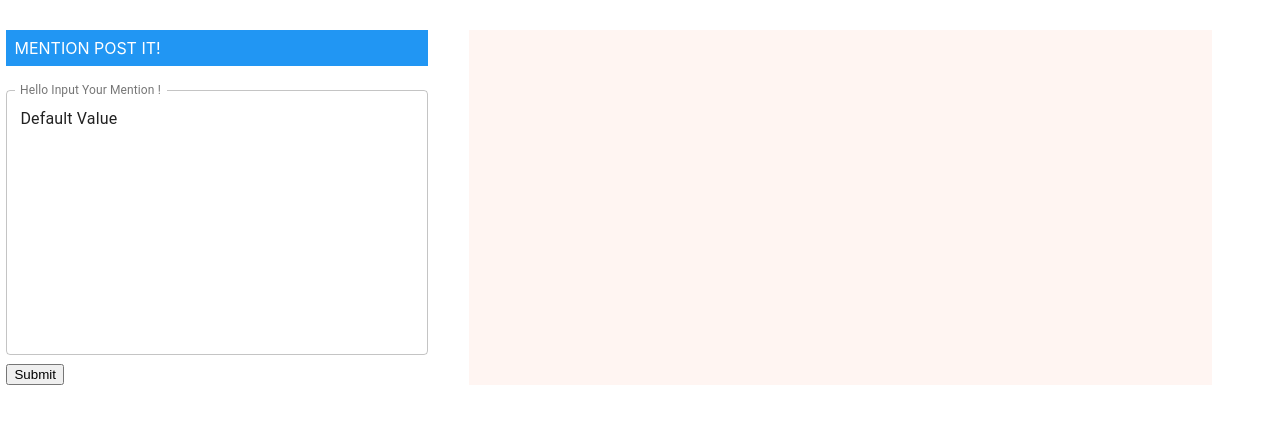
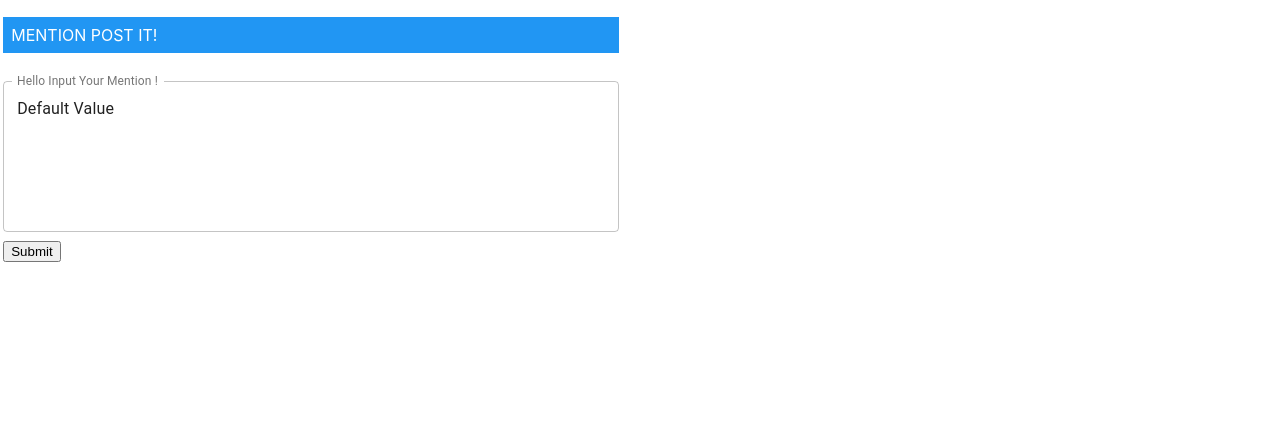
Before and after one commit to bluetoonist/react-repo, a React (Create React App) app: page / in a window 1280 px wide. Shown: the top 424 px of the page. Built offline with nearby package versions, Linux system fonts and the light colour scheme.

Commit message:
[U] Two Column Layout Update

```diff
--- a/src/App.js
+++ b/src/App.js
@@ -1,10 +1,42 @@
+import React,{useState} from 'react';
+import { makeStyles } from "@material-ui/core/styles"
+import Paper from '@material-ui/core/Paper';
+import Grid from '@material-ui/core/Grid';
 
 import MentionCrt from "./layouts/MentionCrt.js"
+import MentionBrd from "./layouts/MentionBrd.js"
+
+const useStyles = makeStyles((theme) => ({
+  root: {
+    flexGrow: 1,
+  },
+  paper: {
+    padding: theme.spacing(2),
+    height : "100%",
+    textAlign: 'center',
+    color: theme.palette.text.secondary,
+  },
+}));
+
 function App() {
+  const classes = useStyles();
+
+  const [userText, setuserText] = useState([])
+
   return (
     <>
-      <MentionCrt/>
+    <Grid container spacing={2}>
+        <Grid item xs={6}>
+          <MentionCrt setData={setuserText}/>
 
+        </Grid>
+
+        <Grid item xs={6}>
+
+          <MentionBrd useData={userText}/>
+        </Grid>
+
+      </Grid>
     </>
 
     );
--- /dev/null
+++ b/src/layouts/MentionBrd.js
@@ -0,0 +1,52 @@
+import React from 'react';
+import { makeStyles } from '@material-ui/core/styles';
+import Card from '@material-ui/core/Card';
+import CardActionArea from '@material-ui/core/CardActionArea';
+import CardActions from '@material-ui/core/CardActions';
+import CardContent from '@material-ui/core/CardContent';
+import CardMedia from '@material-ui/core/CardMedia';
+import Button from '@material-ui/core/Button';
+import Typography from '@material-ui/core/Typography';
+
+const useStyles = makeStyles({
+    root: {
+        maxWidth: "90%",
+        marginBottom:"3%"
+    },
+    media: {
+        height: 140,
+    },
+});
+
+
+
+function MentionBrd(props) {
+    const classes = useStyles();
+
+    return (
+
+        <>
+            {props.useData.slice(0).reverse().map((index,unique) => (
+
+                <Card className={classes.root} key={unique}>
+                    <CardActionArea>
+                        <CardContent>
+
+                            <Typography gutterBottom variant="h5" component="h2">
+                                Lizard
+                            </Typography>
+                            <Typography variant="body2" color="textSecondary" component="p">
+                                {index}
+                            </Typography>
+                        </CardContent>
+                    </CardActionArea>
+
+                </Card>
+
+
+            ))}
+        </>
+
+    )
+}
+export default MentionBrd;
--- a/src/layouts/MentionCrt.js
+++ b/src/layouts/MentionCrt.js
@@ -7,7 +7,7 @@ import React,{createContext,useState} from 'react';
 import { makeStyles } from "@material-ui/core/styles"
 import { Grid, Box, Container, TextField,Button } from "@material-ui/core"
 
-export const userText =  createContext()
+export const userContext =  createContext()
 
 
 const useStyles = makeStyles((theme) => ({
@@ -19,11 +19,7 @@ const useStyles = makeStyles((theme) => ({
         marginRight: "2%",
         marginLeft: "0.5%"
     },
-    mentionbrd: {
-        height: "100%",
-        marginLeft: "1%",
-        background: "#fff5f2"
-    },
+
     mentionbox : {
         marginTop:"2%"
     }
@@ -33,60 +29,43 @@ const useStyles = makeStyles((theme) => ({
 
 
 
-export default function MentionCrt() {
+export default function MentionCrt(props) {
 
     const [saveData,setsaveData] = useState([]);
-    const revDataSet = Array();
 
     const classes = useStyles();
+
     const getTextDate = (e) => {
         e.preventDefault();
+        const usertext = e.target[0].value;
+        setsaveData([...saveData,usertext])
+        props.setData(saveData)
 
-        const usertext = e.target[0].value;
-        console.log(usertext)
-
-        // setsaveData([...saveData,usertext])
-        revDataSet.push(userText);
-        console.log(revDataSet)
     }
-
-
 
     return (
         // Mention Create BOx
         <Grid container spacing={1} className={classes.root}>
 
-            <Grid item xs={12} sm={4} className={classes.mentioncrt}>
+            <Grid item xs={12} sm={12} className={classes.mentioncrt}>
                 <Box bgcolor="info.main" color="info.contrastText" p={1}>
                     MENTION POST IT!
-          </Box>
+                 </Box>
                 <form className={classes.root} noValidate autoComplete="off" onSubmit={getTextDate}>
                     <TextField
 
                         id="standard-full-width"
                         label="Hello Input Your Mention !"
                         multiline
-                        rows={12}
+                        rows={6}
                         defaultValue="Default Value"
                         variant="outlined"
                         margin="normal"
                         fullWidth
                     />
-                 <input type="submit" value="Submit"/>
+                    <input type="submit" value="Submit"/>
                 </form>
-
             </Grid>
-
-            {/* Mention Monitor Layout */}
-            <Grid item xs={12} sm={7} >
-                <Container maxWidth="100%" className={classes.mentionbrd}>
-                    {revDataSet.map (index => (
-                    <TextField id="outlined-basic" className={classes.mentionbox}  rows={12} label={index} variant="outlined" fullWidth/>
-                    ))}
-                </Container>
-            </Grid>
-
-
         </Grid>
     );
 }
```
Also changed, not shown: 1 other file (tests, documents, lock files or other folders).
